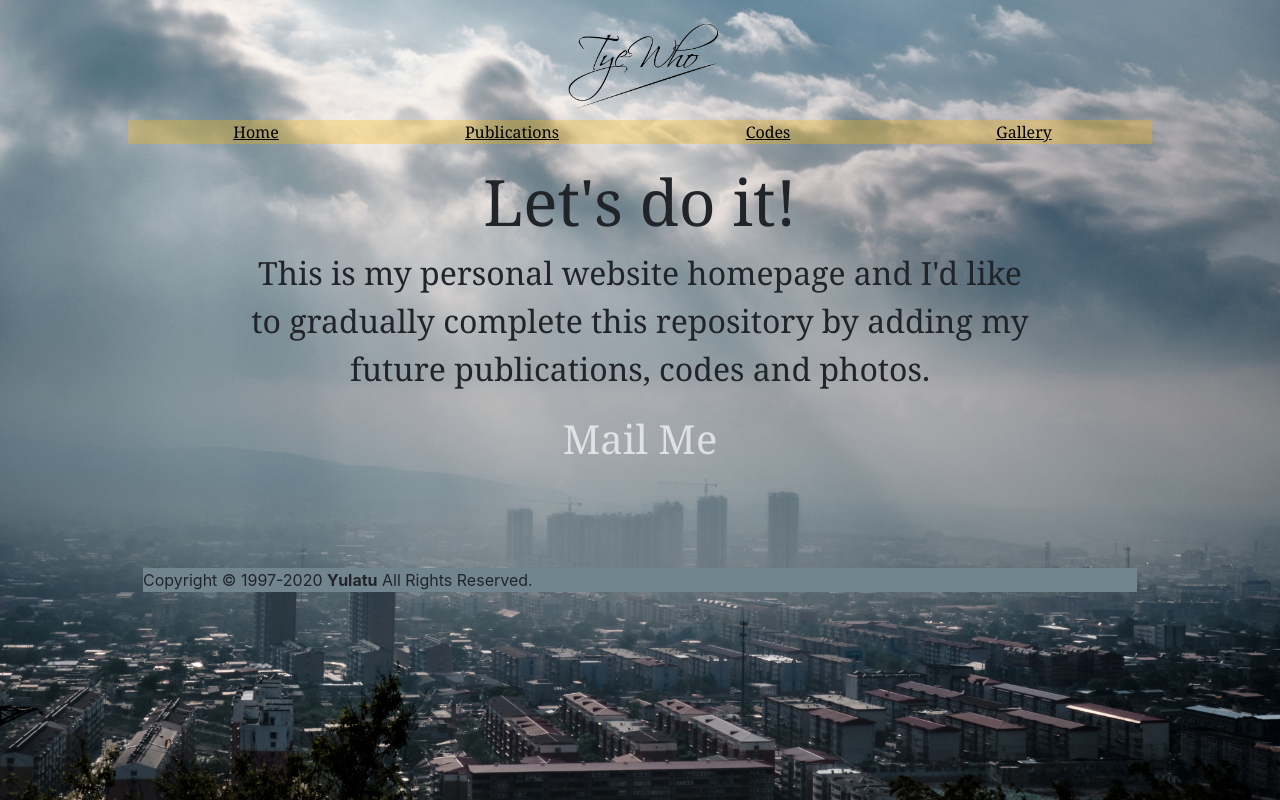
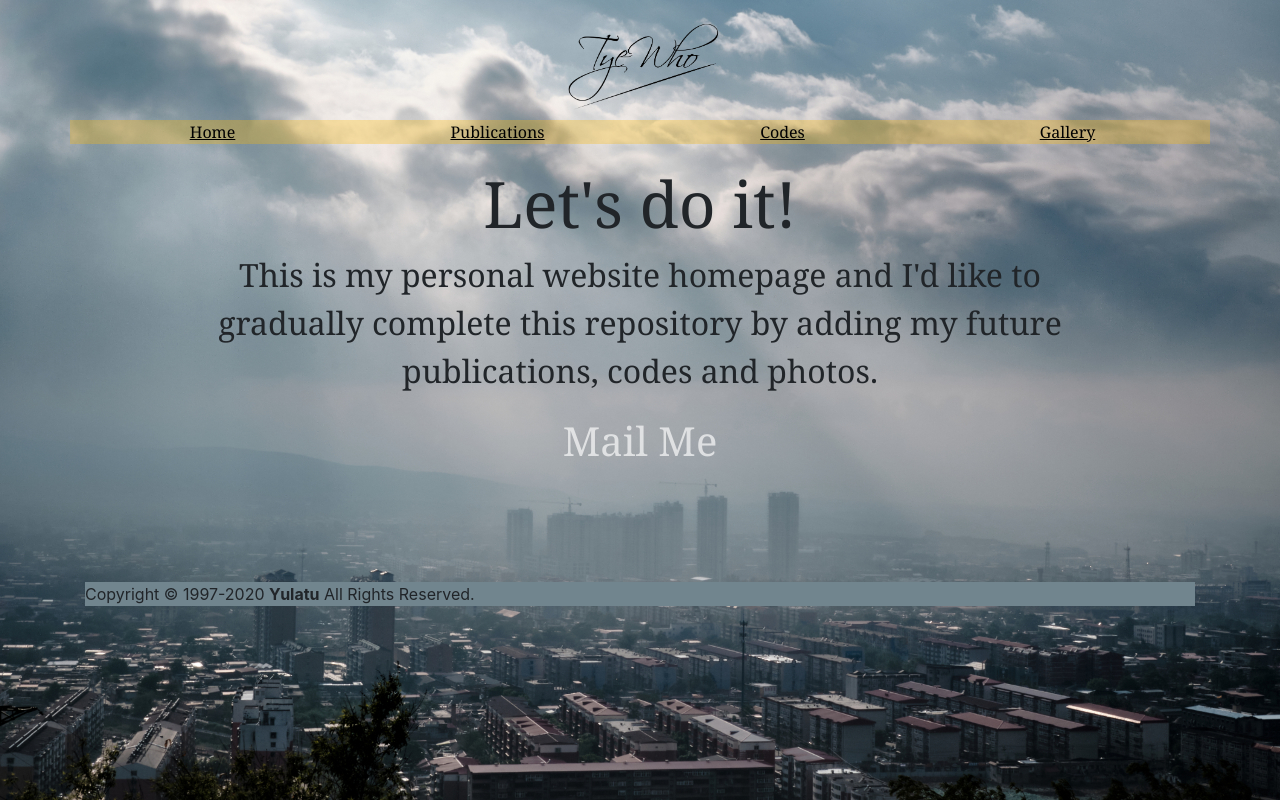
Before and after one commit to Yulatu/yulatu.github.io, a plain HTML site: page index.html in a window 1280 px wide. Drawn offline with nearby package versions, Linux system fonts and the light colour scheme.

Commit message:
delete custom container

```diff
--- a/css/BeginStyle.css
+++ b/css/BeginStyle.css
@@ -2,12 +2,12 @@ html{
     height: 100%;
 }
 
-.container {
-    /* margin-left: auto;
+/* .container {
+     margin-left: auto;
     margin-right: auto;
-    margin-top: auto; */
+    margin-top: auto;
     width: 80%;
-}
+} */
 
 body {
     /* background-color:gray; */
```
